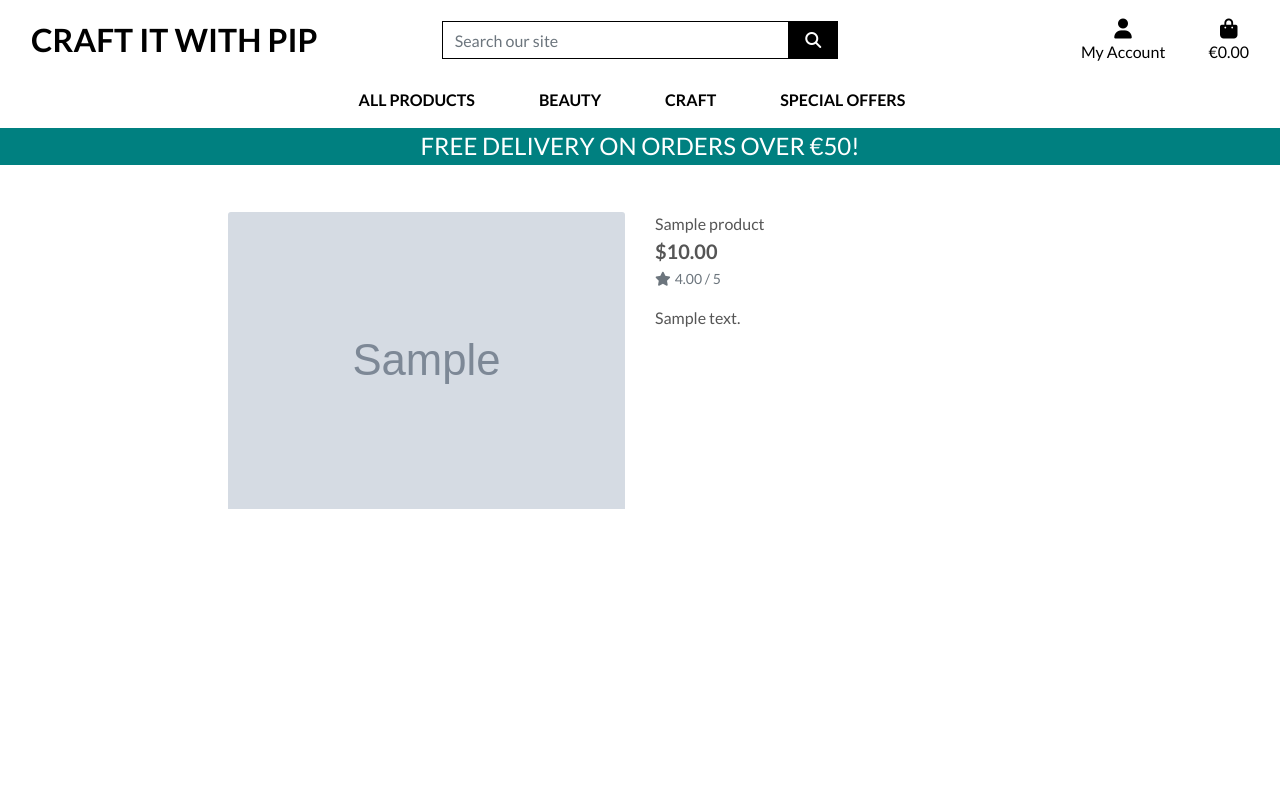
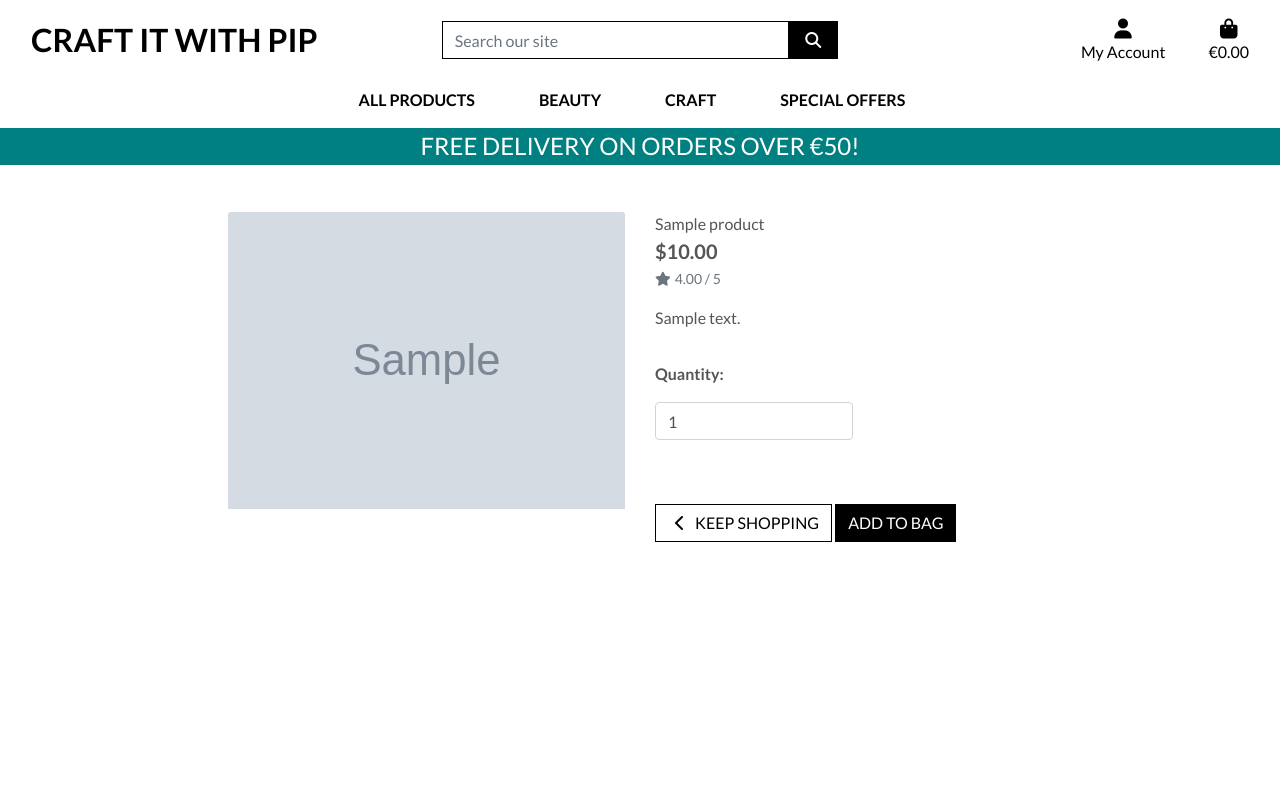
Before and after one commit to coatespeter/craft-it-pp5, a Django app: page /products/1/ in a window 1280 px wide. Run offline with Django 4.2, Linux system fonts and the light colour scheme; tables that the repository leaves empty hold one stand-in row (values such as "Sample post"); grey boxes marked "Sample" are stand-in pictures; some libraries are stand-ins or nearby versions.

Commit message:
add add to bag functionality

```diff
--- a/bag/urls.py
+++ b/bag/urls.py
@@ -3,5 +3,6 @@ from django.urls import path
 from . import views
 
 urlpatterns = [
-    path('', views.view_bag, name='view_bag')
+    path('', views.view_bag, name='view_bag'),
+    path('add/<int:item_id>/', views.add_to_bag, name='add_to_bag'),
 ]
--- a/products/models.py
+++ b/products/models.py
@@ -1,24 +1,22 @@
 from django.db import models
 
-# Create your models here.
-
 class Category(models.Model):
-
     class Meta:
         verbose_name_plural = 'Categories'
 
     name = models.CharField(max_length=255)
     friendly_name = models.CharField(max_length=255, null=True, blank=True)
-
+    slug = models.SlugField(unique=True, null=True, blank=True)
 
     def __str__(self):
-        return self.name
+        return self.friendly_name if self.friendly_name else self.name
 
     def get_friendly_name(self):
         return self.friendly_name
 
 class Product(models.Model):
     category = models.ForeignKey('Category', null=True, blank=True, on_delete=models.SET_NULL)
+    sku = models.CharField(max_length=32, unique=True, null=True, blank=True)
     name = models.CharField(max_length=255)
     description = models.TextField()
     price = models.DecimalField(max_digits=6, decimal_places=2)
@@ -26,6 +24,7 @@ class Product(models.Model):
     image = models.ImageField(null=True, blank=True)
     is_available = models.BooleanField(default=True)
     weight = models.DecimalField(max_digits=6, decimal_places=2, null=True, blank=True)
+    updated_at = models.DateTimeField(auto_now=True)
 
     def __str__(self):
         return self.name
--- a/products/templates/products/product_detail.html
+++ b/products/templates/products/product_detail.html
@@ -19,9 +19,9 @@
                         <a href="{{ product.image.url }}" target="_blank">
                             <img class="card-img-top img-fluid" src="{{ product.image.url }}" alt="{{ product.name }}">
                         </a>
-                        {% else %}
+                    {% else %}
                         <a href="">
-                            <img class="card-img-top img-fluid" src="{{ MEDIA_URL }}noimage.png" alt="{{ product.name }}">
+                            <img class="card-img-top img-fluid" src="{% static 'noimage.png' %}" alt="{{ product.name }}">
                         </a>
                     {% endif %}
                 </div>
@@ -36,6 +36,30 @@
                         <small class="text-muted">No Rating</small>
                     {% endif %}
                     <p class="mt-3">{{ product.description }}</p>
+                    <form class="form" action="{% url 'add_to_bag' product.id %}" method="POST">
+                        {% csrf_token %}
+                        <div class="form-row">
+                            <div class="col-12">
+                                <p class="mt-3"><strong>Quantity:</strong></p>
+                                <div class="form-group w-50">
+                                    <div class="input-group">
+                                        <input class="form-control qty_input" type="number" name="quantity" value="1" min="1" max="99" data-item_id="{{ product.id }}" id="id_qty_{{ product.id }}">
+                                    </div>
+                                </div>
+                            </div>
+
+                            <div class="col-12">
+                                <a href="{% url 'products' %}" class="btn btn-outline-black rounded-0 mt-5">
+                                    <span class="icon">
+                                        <i class="fas fa-chevron-left"></i>
+                                    </span>
+                                    <span class="text-uppercase">Keep Shopping</span>
+                                </a>
+                                <input type="submit" class="btn btn-black rounded-0 text-uppercase mt-5" value="Add to Bag">
+                            </div>
+                            <input type="hidden" name="redirect_url" value="{{ request.path }}">
+                        </div>
+                    </form>
                 </div>
             </div>
         </div>
--- a/static/css/base.css
+++ b/static/css/base.css
@@ -7,7 +7,7 @@ body {
     background-size: cover;
     height: calc(100vh - 164px);
     color: #555;
-    font-family: 'Lato';
+    font-family: 'Lato', sans-serif; /* Added a fallback font */
 }
 
 /* from Bulma */
@@ -36,6 +36,12 @@ body {
 .btn-black {
     background: black;
     color: white;
+}
+
+.btn-outline-black {
+    background: white;
+    color: black !important; /* Removed the extraneous semicolon */
+    border: 1px solid black;
 }
 
 .shop-now-button:hover,
@@ -107,6 +113,4 @@ a.category-badge > span.badge:hover {
     body {
         height: calc(100vh - 116px);
     }
-
-
 }
```
Also changed, not shown: bag/views.py (+20 -2 lines), products/migrations/0002_alter_category_options_category_slug_product_sku_and_more.py (added).
